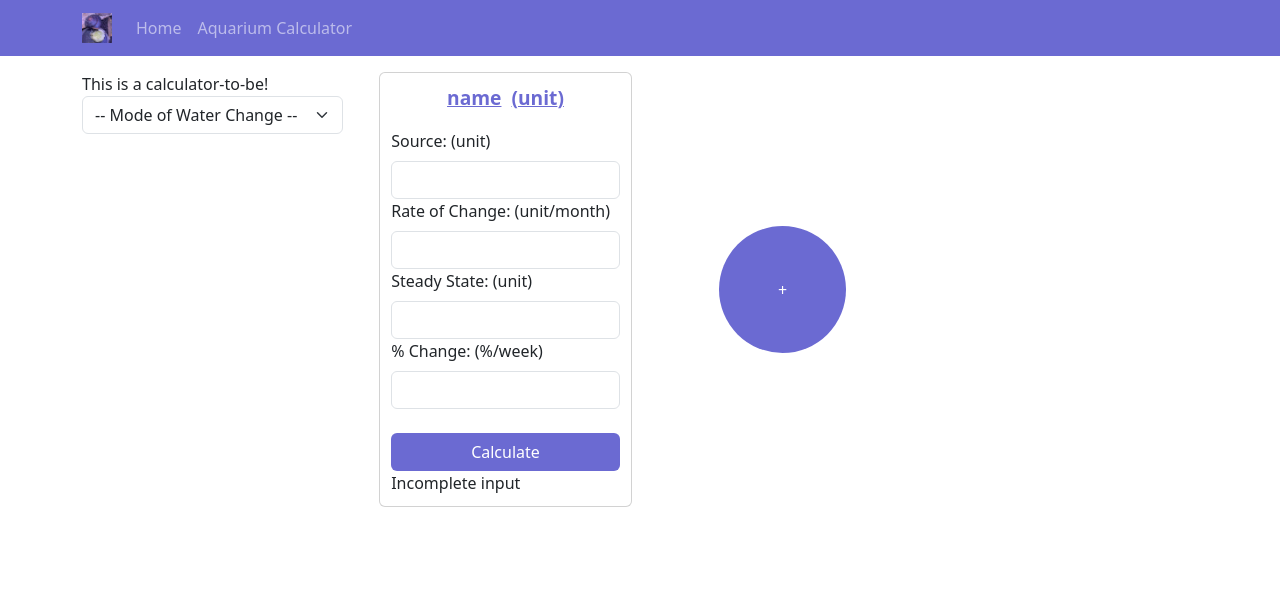
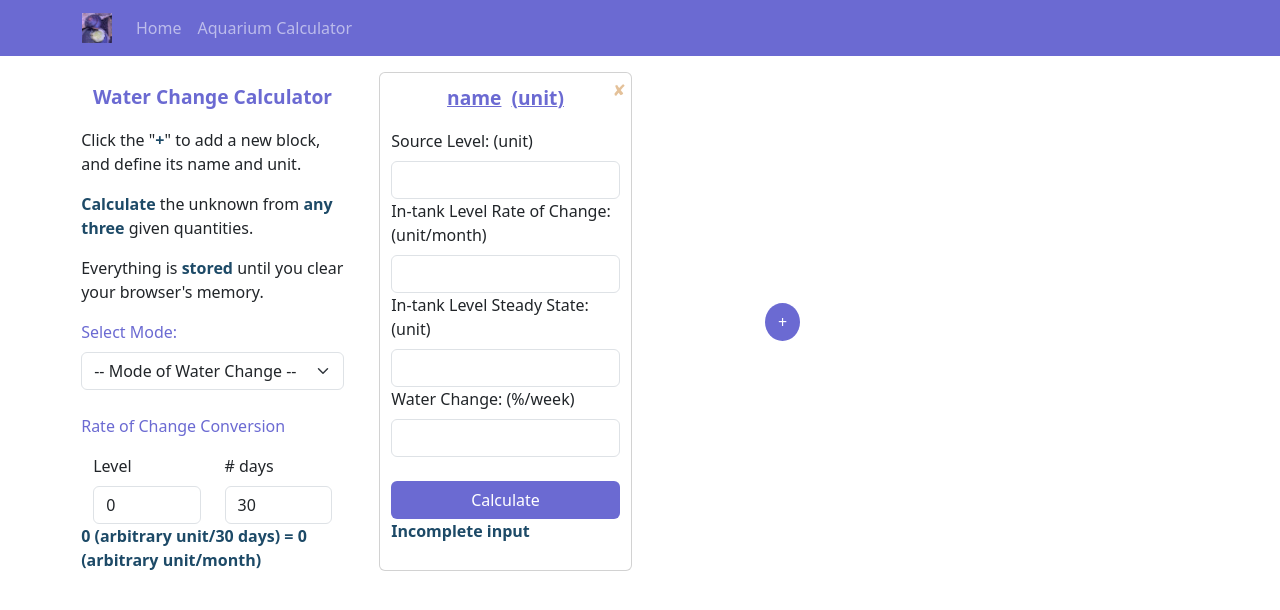
Before and after one commit to P-mandevillei/A_Nature_Sanctuary, a React (Vite) app in the folder deployment/: page /#/aquarium_calculator in a window 1280 px wide. Shown: the top 610 px of the page. Built offline with nearby package versions, Linux system fonts and the light colour scheme; the HTML template or start-up script is replaced by a standard one.

Commit message:
added conversion tool

```diff
--- a/deployment/src/components/AquariumCalculator/AquariumCalculator.jsx
+++ b/deployment/src/components/AquariumCalculator/AquariumCalculator.jsx
@@ -1,33 +1,69 @@
 import { Col, Container, Row, Form, Button } from "react-bootstrap";
 import CalculatorBlock from "./CalculatorBlock";
-import { useState } from "react";
+import { useEffect, useId, useState } from "react";
 import useLocalStorage from "../../hooks/UseLocalStorage";
 
 export default function() {
     const [calcMode, setCalcMode] = useLocalStorage('mode', 'default');
     const [blockNum, setBlockNum] = useLocalStorage('blocks', [0]);
+    const modeId = useId();
+    const rocLevelId = useId();
+    const rocUnitId = useId();
+    const [rocLevel, setRocLevel] = useState(0);
+    const [rocUnit, setRocUnit] = useState(30);
+    const [rocConverted, setRocConverted] = useState(0);
+
+    useEffect(()=>{
+        if (isNaN(parseFloat(rocLevel)) || isNaN(parseFloat(rocUnit))) {
+            setRocConverted(0);
+            return;
+        }
+        setRocConverted(rocLevel/rocUnit*30);
+    }, [rocLevel, rocUnit]);
 
     return <Container>
         <Row>
-            <Col sm={12} md={6} lg={4} xl={3}>
-                This is a calculator-to-be!
-                <Form.Select value={calcMode} onChange={e => setCalcMode(e.target.value)}>
+            <Col sm={12} md={6} lg={4} xl={3} className="pad">
+                <p className="primaryColor bold enlarge center">Water Change Calculator</p>
+                <p>Click the "<span className="secondaryColor bold">+</span>" to add a new block, and define its name and unit.</p>
+                <p><span className="secondaryColor bold">Calculate</span> the unknown from <span className="secondaryColor bold">any three</span> given quantities.</p>
+                <p>Everything is <span className="secondaryColor bold">stored</span> until you clear your browser's memory.</p>
+                <Form.Label htmlFor={modeId} className="primaryColor">Select Mode:</Form.Label>
+                <Form.Select id={modeId} value={calcMode} onChange={e => setCalcMode(e.target.value)}>
                     <option value='default'>-- Mode of Water Change --</option>
                     <option value='removeThenAdd'>Remove Old➡️Add New</option>
-                    <option value='removeWhileAdd'>Remove While Adding Simultaneously</option>
+                    <option value='removeWhileAdd'>Remove While Adding</option>
                     <option value='addThenRemove'>Add New➡️Remove Old</option>
                 </Form.Select>
+                <br />
+                <p className="primaryColor">Rate of Change Conversion</p>
+                <Container>
+                    <Row>
+                        <Col xs={6}>
+                            <Form.Label htmlFor={rocLevelId}>Level</Form.Label>
+                            <Form.Control type="number" id={rocLevelId} value={rocLevel} onChange={(e)=>{setRocLevel(e.target.value)}} />
+                        </Col>
+                        <Col xs={6}>
+                            <Form.Label htmlFor={rocUnitId}># days</Form.Label>
+                            <Form.Control type="number" id={rocUnitId} value={rocUnit} onChange={(e)=>{setRocUnit(e.target.value)}} />
+                        </Col>
+                    </Row>
+                </Container>
+                <p className="secondaryColor bold">
+                    {rocLevel} (arbitrary unit/{rocUnit} days) = {rocConverted} (arbitrary unit/month)
+                </p>
+
             </Col>
             <Col sm={12} md={6} lg={8} xl={9}>
                 <Container>
                     <Row>
                         {blockNum.map(cur=><Col key={cur} sm={12} md={6} xl={4}>
-                            <CalculatorBlock mode={calcMode} name={cur}/>
+                            <CalculatorBlock mode={calcMode} name={cur} blockNum={blockNum} setBlockNum={setBlockNum}/>
                         </Col>)}
                         <Col sm={12} md={6} xl={4} className="pad" style={{display: 'flex', justifyContent: 'center', alignItems: 'center'}}>
                             <Button
                                 className="round primaryColorBg primaryColorBgHover"
-                                style={{'width': '50%', 'aspectRatio': '1/1'}}
+                                style={{'aspectRatio': '1/1', 'margin': 'auto'}}
                                 onClick={()=>{setBlockNum([...blockNum, blockNum[blockNum.length-1]+1])}}
                             >
                                 +
--- a/deployment/src/components/AquariumCalculator/Calculator.js
+++ b/deployment/src/components/AquariumCalculator/Calculator.js
@@ -3,7 +3,7 @@ import { useCallback } from "react";
 export default function calculate(s, x, m, y, mode) {
 
     const knownS = typeof s === 'number' && s>=0;
-    const knownX = typeof x === 'number' && x>0;
+    const knownX = typeof x === 'number' && !isNaN(x);
     const knownM = typeof m === 'number' && m>=0;
     const knownY = typeof y === 'number' && y>=0;
 
@@ -18,11 +18,11 @@ export default function calculate(s, x, m, y, mode) {
 
     if (!knownY) {
         const denominator1 = 30*m-30*s+7*x;
-        if (denominator1 <= 0) {
-            return {'error': true, 'msg': '% Change: infinite'};
+        if (denominator1 == 0) {
+            return {'error': true, 'msg': 'Water Change: infinite'};
         }
         const absChange = 7*x/denominator1;
-        if (absChange>=1) {
+        if (absChange<0 || absChange>=1) {
             return {'error': true, 'msg': 'Impossible goal!'}
         }
         if (mode === 'removeThenAdd') {
@@ -78,10 +78,7 @@ export default function calculate(s, x, m, y, mode) {
             return {'error': false, 'unknown': 'x', 'value': 0};
         }
         const actualX = 30*(m-s)/7 * actualY/(1-actualY);
-        if (actualX>=0) {
-            return {'error': false, 'unknown': 's', 'value': actualX.toFixed(2)};
-        }
-        return {'error': true, 'msg': 'Impossible! You might not have arrived at steady state.'};
+        return {'error': false, 'unknown': 'x', 'value': actualX.toFixed(2)};
     }
     else if (!knownM) {
         if (y===0) {
--- a/deployment/src/components/AquariumCalculator/CalculatorBlock.jsx
+++ b/deployment/src/components/AquariumCalculator/CalculatorBlock.jsx
@@ -1,5 +1,5 @@
 import { useEffect, useId, useRef, useState } from "react";
-import { Button, Card, Form } from "react-bootstrap";
+import { Button, Card, Form, Toast, ToastContainer } from "react-bootstrap";
 import useLocalStorage from "../../hooks/UseLocalStorage";
 import calculate from "./Calculator";
 
@@ -38,10 +38,10 @@ export default function CalculatorBlock(props) {
     const sRef = useRef(), xRef = useRef(), mRef = useRef(), yRef = useRef();
 
     const fields = {
-        's': {'name': 'Source', 'unit': data['unit'], 'id': sourceId, 'ref': sRef},
-        'x': {'name': 'Rate of Change', 'unit': `${data['unit']}/month`, 'id': rocId, 'ref': xRef},
-        'm': {'name': 'Steady State', 'unit': data['unit'], 'id': targetId, 'ref': mRef},
-        'y': {'name': '% Change', 'unit': '%/week', 'id': changeId, 'ref': yRef}
+        's': {'name': 'Source Level', 'unit': data['unit'], 'id': sourceId, 'ref': sRef},
+        'x': {'name': 'In-tank Level Rate of Change', 'unit': `${data['unit']}/month`, 'id': rocId, 'ref': xRef},
+        'm': {'name': 'In-tank Level Steady State', 'unit': data['unit'], 'id': targetId, 'ref': mRef},
+        'y': {'name': 'Water Change', 'unit': '%/week', 'id': changeId, 'ref': yRef}
     }
 
     function calculateBlock() {
@@ -69,7 +69,7 @@ export default function CalculatorBlock(props) {
         const y = parseFloat(yRef.current.value);
 
         const knownS = typeof s === 'number' && s>=0;
-        const knownX = typeof x === 'number' && x>0;
+        const knownX = typeof x === 'number' && !isNaN(x);
         const knownM = typeof m === 'number' && m>=0;
         const knownY = typeof y === 'number' && y>=0;
         const totalKnown = knownS + knownX + knownM + knownY;
@@ -93,7 +93,52 @@ export default function CalculatorBlock(props) {
         }
     }
 
+    function askDelete() {
+        setShowMsg(true);
+    }
+
+    function deleteSelf() {
+        setShowMsg(false);
+        localStorage.removeItem(props.name);
+        const newBlocks = props.blockNum.filter(cur => cur!=props.name);
+        props.setBlockNum(newBlocks);
+    }
+
+    const [showMsg, setShowMsg] = useState(false);
+
     return <Card className="pad">
+        <span
+            style={{position: 'absolute', top: '1%', right: '2%'}}
+            className="tertiaryColor tertiaryColorHover selectableHover"
+            onClick={askDelete}
+        >
+            ✘
+        </span>
+
+        <ToastContainer className="p-3" position="middle-center">
+            <Toast className="secondaryColor tertiaryColorReverseBg" show={showMsg} onClose={()=>{setShowMsg(old=>!old)}}>
+                <Toast.Header>
+                    <strong className="me-auto">Delete This Block</strong>
+                </Toast.Header>
+                <Toast.Body style={{display: 'flex', flexDirection: 'column'}}>
+                    Are you sure you want to delete this block?
+                    <Button
+                        className="secondaryColorBg secondaryColorBgHover largeBtnEffect"
+                        style={{margin: 10}}
+                        onClick={()=>setShowMsg(false)}
+                    >
+                        Cancel
+                    </Button>
+                    <span
+                        className="emphasis emphasisHover selectable"
+                        onClick={deleteSelf}
+                    >
+                        Delete
+                    </span>
+                </Toast.Body>
+            </Toast>
+        </ToastContainer>
+
         <p className="center bold enlarge primaryColor">
             <span className="selectable primaryColorHover" onClick={()=>{setShowSubstance((old)=>!old); setShowUnit(false);}}>
                 {data['substance']}
@@ -124,24 +169,26 @@ export default function CalculatorBlock(props) {
             }
         </p>
 
-        <Form.Label htmlFor={sourceId}>Source: ({data['unit']})</Form.Label>
-        <Form.Control id={sourceId} ref={sRef} onChange={disable} disabled={disableInput==='s'}></Form.Control>
-        <Form.Label htmlFor={rocId}>Rate of Change: ({data['unit']}/month)</Form.Label>
-        <Form.Control id={rocId} ref={xRef} onChange={disable} disabled={disableInput==='x'}></Form.Control>
-        <Form.Label htmlFor={targetId}>Steady State: ({data['unit']})</Form.Label>
-        <Form.Control id={targetId} ref={mRef} onChange={disable} disabled={disableInput==='m'}></Form.Control>
-        <Form.Label htmlFor={changeId}>% Change: (%/week)</Form.Label>
-        <Form.Control id={changeId} ref={yRef} onChange={disable} disabled={disableInput==='y'}></Form.Control>
+        <Form.Label htmlFor={sourceId}>Source Level: {data['unit']? `(${data['unit']})`:''}</Form.Label>
+        <Form.Control type="number" id={sourceId} ref={sRef} onChange={disable} disabled={disableInput==='s'}></Form.Control>
+        <Form.Label htmlFor={rocId}>In-tank Level Rate of Change: ({data['unit']}/month)</Form.Label>
+        <Form.Control type="number" id={rocId} ref={xRef} onChange={disable} disabled={disableInput==='x'}></Form.Control>
+        <Form.Label htmlFor={targetId}>In-tank Level Steady State: {data['unit']? `(${data['unit']})`:''}</Form.Label>
+        <Form.Control type="number" id={targetId} ref={mRef} onChange={disable} disabled={disableInput==='m'}></Form.Control>
+        <Form.Label htmlFor={changeId}>Water Change: (%/week)</Form.Label>
+        <Form.Control type="number" id={changeId} ref={yRef} onChange={disable} disabled={disableInput==='y'}></Form.Control>
         <br/>
         <Button
-            className="primaryColorBg primaryColorBgHover"
+            className="primaryColorBg primaryColorBgHover largeBtnEffect"
             onClick={calculateBlock}
         >
             Calculate
         </Button>
+        <p className="secondaryColor bold">
         {result.error? result.msg
-        :<p>
+        : <>
             {fields[result.unknown].name}: {result.value} {fields[result.unknown].unit? `(${fields[result.unknown].unit})`: ''}
-        </p>}
+        </>}
+        </p>
     </Card>
 }
--- a/deployment/src/index.css
+++ b/deployment/src/index.css
@@ -19,6 +19,10 @@
     font-weight: bold;
 }
 
+.emphasisHover:hover {
+    color: rgb(129, 2, 2);
+}
+
 .primaryColorBg {
     background-color: rgb(107, 106, 210) !important;
     border-color: rgba(0,0,0,0) !important;
@@ -29,7 +33,7 @@
 }
 
 .largeBtnEffect:hover {
-    border-radius: 15px;
+    border-radius: 20px;
 }
 
 .primaryColor {
@@ -44,8 +48,16 @@
     padding: 0.7em;
 }
 
+.margin {
+    margin: 0.7em;
+}
+
 .selectable {
     text-decoration: underline;
+}
+
+.selectableHover:hover {
+    cursor: pointer;
 }
 
 .selectable:hover {
@@ -59,3 +71,46 @@
 .round {
     border-radius: 50%;
 }
+
+.secondaryColor {
+    color: rgb(29, 74, 103) !important;
+}
+
+.secondaryColorBg {
+    background-color: rgb(29, 74, 103) !important;
+    border-color: rgba(0,0,0,0) !important;
+}
+
+.secondaryColorBgHover:hover {
+    background-color: rgb(54, 130, 162) !important;
+}
+
+.secondaryColorHover:hover {
+    color: rgb(54, 130, 162) !important;
+}
+
+.tertiaryColor {
+    color: rgb(228, 193, 153) !important;
+}
+
+.tertiaryColorBg {
+    background-color: rgb(228, 193, 153) !important;
+    border: rgba(0,0,0,0) !important;
+}
+
+.tertiaryColorBgHover:hover {
+    background-color: rgb(225, 219, 203) !important;
+}
+
+.tertiaryColorReverseBg {
+    background-color: rgb(225, 219, 203) !important;
+    border-color: rgba(0,0,0,0) !important;
+}
+
+.tertiaryColorReverseBgHover:hover {
+    background-color: rgb(228, 193, 153) !important;
+}
+
+.tertiaryColorHover:hover {
+    color: rgb(225, 219, 203) !important;
+}
```
Also changed, not shown: 6 other files (tests, documents, lock files or other folders).
